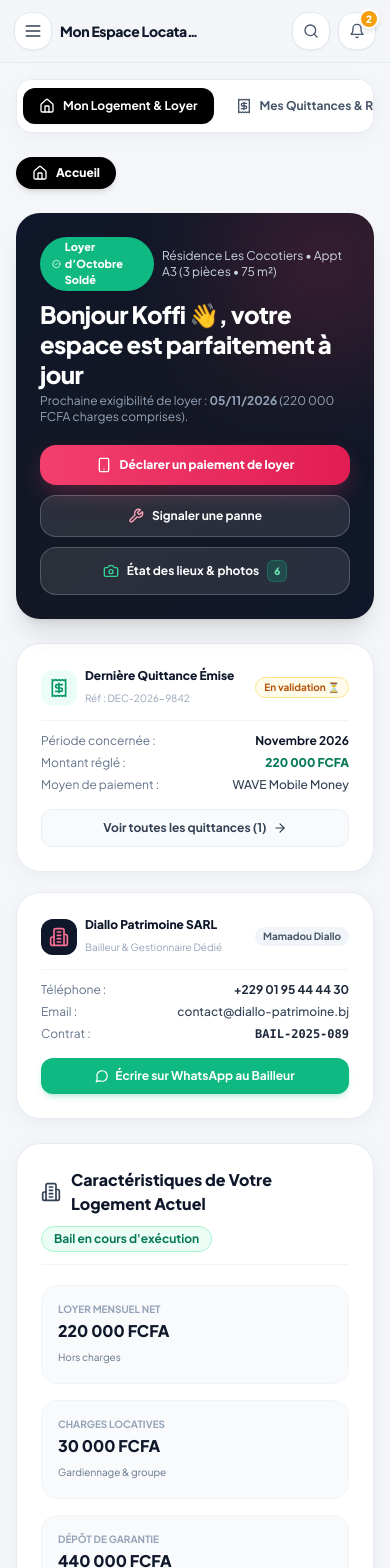
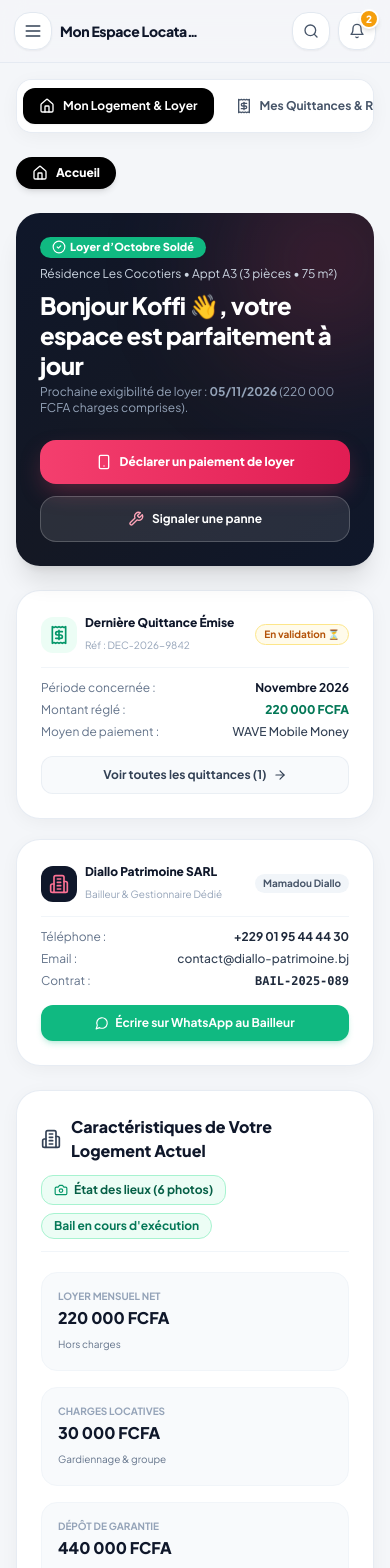
Before and after one commit to monroyoff/LOCAGESTION, a Next.js app: page /portal in a window 390 px wide. Shown: the top 1568 px of the page. Built offline with nearby package versions, Linux system fonts and the light colour scheme.

Commit message:
fix(portal): retour a un bandeau d'accueil epure a 2 boutons et integration propre de l'etat des lieux

```diff
--- a/src/app/portal/page.tsx
+++ b/src/app/portal/page.tsx
@@ -1004,9 +1004,9 @@ function TenantPortalContent() {
               <div className="bg-gradient-to-br from-slate-900 via-[#141824] to-slate-900 rounded-3xl p-6 sm:p-8 text-white shadow-xl relative overflow-hidden">
                 <div className="absolute -top-12 -right-12 w-48 h-48 bg-brand-500/20 rounded-full blur-3xl pointer-events-none" />
 
-                <div className="relative z-10 flex flex-col xl:flex-row xl:items-center justify-between gap-5 sm:gap-6">
+                <div className="relative z-10 flex flex-col md:flex-row md:items-center justify-between gap-6">
                   <div>
-                    <div className="flex items-center gap-2 mb-2">
+                    <div className="flex items-center gap-2 mb-2 flex-wrap">
                       <span className="px-3 py-0.5 rounded-full text-[11px] font-black bg-emerald-500 text-white shadow-sm flex items-center gap-1">
                         <CheckCircle2 className="w-3.5 h-3.5" />
                         Loyer d’Octobre Soldé
@@ -1024,12 +1024,12 @@ function TenantPortalContent() {
                     </p>
                   </div>
 
-                  {/* Actions Rapides du Locataire */}
-                  <div className="flex flex-wrap items-center gap-2.5 sm:gap-3">
+                  {/* Actions Principales du Locataire */}
+                  <div className="flex flex-col sm:flex-row items-stretch sm:items-center gap-3 shrink-0">
                     <button
                       type="button"
                       onClick={() => setDeclarationModalOpen(true)}
-                      className="w-full sm:w-auto py-3 sm:py-3.5 px-5 sm:px-6 rounded-2xl bg-gradient-to-r from-brand-500 to-brand-600 hover:from-brand-600 hover:to-brand-700 text-white text-xs sm:text-sm font-black shadow-pink-glow active:scale-95 transition-all flex items-center justify-center gap-2 cursor-pointer"
+                      className="w-full sm:w-auto py-3.5 px-6 rounded-2xl bg-gradient-to-r from-brand-500 to-brand-600 hover:from-brand-600 hover:to-brand-700 text-white text-xs sm:text-sm font-black shadow-pink-glow active:scale-95 transition-all flex items-center justify-center gap-2 cursor-pointer"
                     >
                       <Smartphone className="w-4 h-4" />
                       <span>Déclarer un paiement de loyer</span>
@@ -1037,22 +1037,10 @@ function TenantPortalContent() {
                     <button
                       type="button"
                       onClick={() => setReportIssueModalOpen(true)}
-                      className="w-full sm:w-auto py-3 sm:py-3.5 px-4 sm:px-5 rounded-2xl bg-white/10 hover:bg-white/20 border border-white/20 text-white text-xs sm:text-sm font-bold active:scale-95 transition-all flex items-center justify-center gap-2 cursor-pointer"
+                      className="w-full sm:w-auto py-3.5 px-5 rounded-2xl bg-white/10 hover:bg-white/20 border border-white/20 text-white text-xs sm:text-sm font-bold active:scale-95 transition-all flex items-center justify-center gap-2 cursor-pointer"
                     >
                       <Wrench className="w-4 h-4 text-brand-300" />
                       <span>Signaler une panne</span>
-                    </button>
-                    <button
-                      type="button"
-                      onClick={() => setIsInspectionModalOpen(true)}
-                      className="w-full sm:w-auto py-3 sm:py-3.5 px-4 sm:px-5 rounded-2xl bg-white/10 hover:bg-white/20 border border-white/20 text-white text-xs sm:text-sm font-bold active:scale-95 transition-all flex items-center justify-center gap-2 cursor-pointer"
-                      title="Accéder aux documents et photos de l'état des lieux"
-                    >
-                      <Camera className="w-4 h-4 text-emerald-400" />
-                      <span>État des lieux & photos</span>
-                      <span className="px-1.5 py-0.5 rounded-md bg-emerald-500/20 text-emerald-300 text-[10px] font-black border border-emerald-500/30">
-                        {inspectionData.photos.length}
-                      </span>
                     </button>
                   </div>
                 </div>
@@ -1165,16 +1153,26 @@ function TenantPortalContent() {
 
               {/* Fiche Logement Détaillée */}
               <div className="bg-white rounded-3xl p-6 border border-slate-200/80 shadow-soft space-y-4">
-                <div className="flex flex-col sm:flex-row sm:items-center justify-between gap-2.5 sm:gap-4 pb-3 border-b border-slate-100">
+                <div className="flex flex-col sm:flex-row sm:items-center justify-between gap-3 pb-3 border-b border-slate-100">
                   <div className="flex items-center gap-2.5">
                     <Building2 className="w-5 h-5 text-slate-700 shrink-0" />
                     <h3 className="font-black text-base text-slate-900">
                       Caractéristiques de Votre Logement Actuel
                     </h3>
                   </div>
-                  <span className="text-xs font-bold text-emerald-700 bg-emerald-50 px-3 py-1 rounded-full border border-emerald-200 self-start sm:self-auto shrink-0">
-                    Bail en cours d'exécution
-                  </span>
+                  <div className="flex items-center gap-2 flex-wrap">
+                    <button
+                      type="button"
+                      onClick={() => setIsInspectionModalOpen(true)}
+                      className="px-3 py-1.5 rounded-xl bg-emerald-50 hover:bg-emerald-100 border border-emerald-200 text-emerald-800 text-xs font-bold flex items-center gap-1.5 transition-all cursor-pointer shadow-xs active:scale-95"
+                    >
+                      <Camera className="w-3.5 h-3.5 text-emerald-600" />
+                      <span>État des lieux ({inspectionData.photos.length} photos)</span>
+                    </button>
+                    <span className="text-xs font-bold text-emerald-700 bg-emerald-50 px-3 py-1 rounded-full border border-emerald-200 self-start sm:self-auto shrink-0">
+                      Bail en cours d'exécution
+                    </span>
+                  </div>
                 </div>
 
                 <div className="grid grid-cols-1 sm:grid-cols-2 lg:grid-cols-4 gap-4 pt-1">
@@ -1231,13 +1229,13 @@ function TenantPortalContent() {
                   </div>
 
                   {/* Actions Buttons */}
-                  <div className="flex flex-wrap items-center gap-2.5 shrink-0 w-full sm:w-auto">
+                  <div className="flex flex-col sm:flex-row items-stretch sm:items-center gap-2.5 shrink-0 w-full sm:w-auto">
                     <button
                       type="button"
                       onClick={() => setIsInspectionModalOpen(true)}
-                      className="w-full sm:w-auto py-2.5 px-5 rounded-2xl bg-gradient-to-r from-emerald-600 to-teal-600 hover:from-emerald-700 hover:to-teal-700 text-white text-xs font-black shadow-md shadow-emerald-600/20 flex items-center justify-center gap-2 transition-all cursor-pointer active:scale-95"
+                      className="py-2.5 px-4 sm:px-5 rounded-2xl bg-gradient-to-r from-emerald-600 to-teal-600 hover:from-emerald-700 hover:to-teal-700 text-white text-xs font-black shadow-md shadow-emerald-600/20 flex items-center justify-center gap-2 transition-all cursor-pointer active:scale-95 text-center"
                     >
-                      <Eye className="w-4 h-4" />
+                      <Eye className="w-4 h-4 shrink-0" />
                       <span>Consulter l'état des lieux & photos ({inspectionData.photos.length})</span>
                     </button>
 
@@ -1264,10 +1262,10 @@ function TenantPortalContent() {
                         });
                         showToast(`Procès-verbal officiel d'état des lieux téléchargé en PDF !`);
                       }}
-                      className="w-full sm:w-auto py-2.5 px-4 rounded-2xl bg-white border border-slate-200 hover:bg-slate-50 text-slate-700 text-xs font-bold flex items-center justify-center gap-1.5 transition-all cursor-pointer shadow-xs"
+                      className="py-2.5 px-4 rounded-2xl bg-white border border-slate-200 hover:bg-slate-50 text-slate-700 text-xs font-bold flex items-center justify-center gap-1.5 transition-all cursor-pointer shadow-xs text-center"
                       title="Télécharger le PV officiel"
                     >
-                      <Download className="w-4 h-4 text-emerald-600" />
+                      <Download className="w-4 h-4 text-emerald-600 shrink-0" />
                       <span>Télécharger PV (PDF)</span>
                     </button>
                   </div>
```
